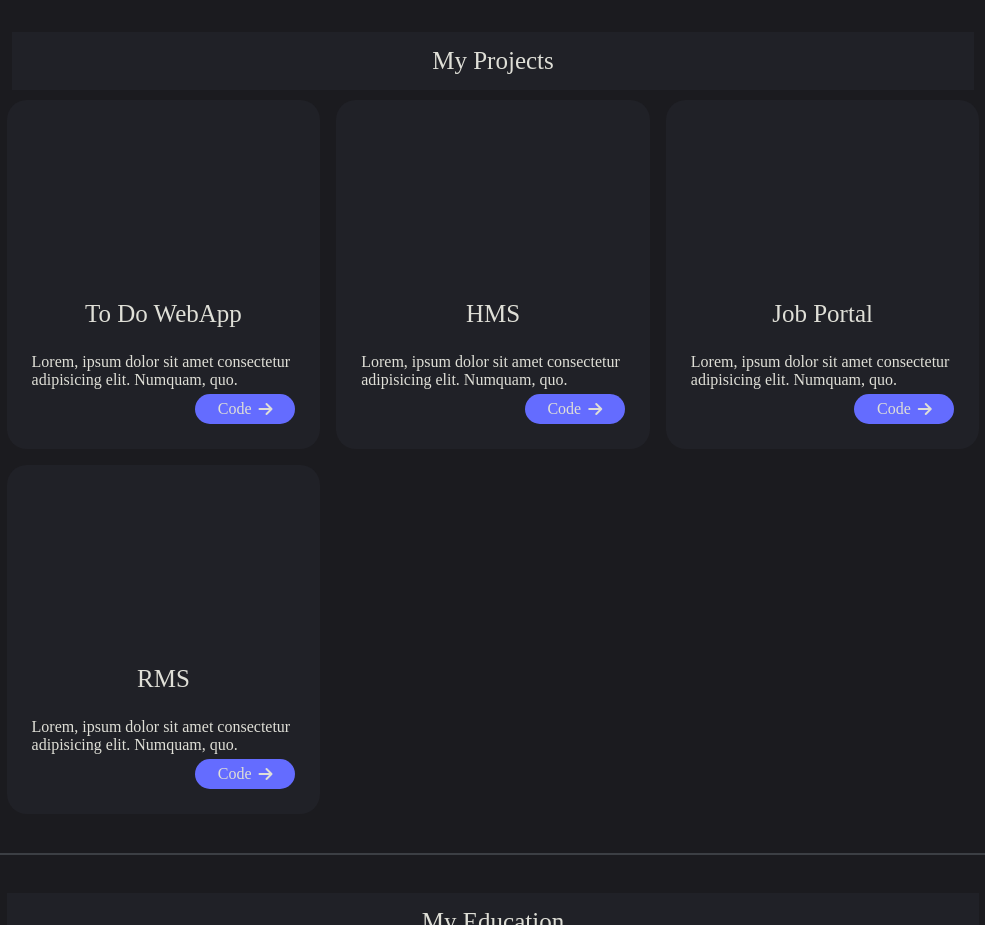
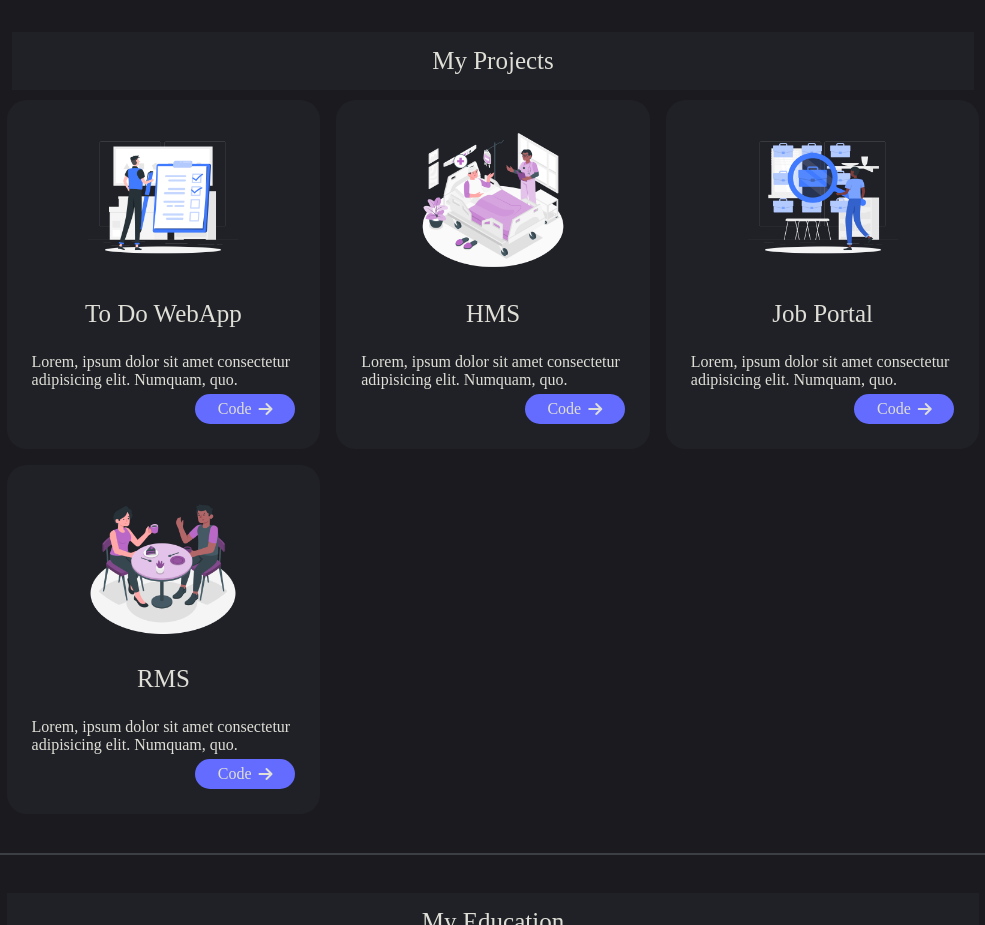
Before and after one commit to HackRoot1/portfolio, a plain HTML site: page index.html in a window 1280 px wide. Shown: the part 840-1765 px from the top of the page, without its empty margins (147-1132 px from the left). Drawn offline with nearby package versions, Linux system fonts and the light colour scheme; a web font is replaced by a local one.

Commit message:
Update index.html

```diff
--- a/index.html
+++ b/index.html
@@ -182,7 +182,7 @@
                 <div class="box">
                     <div class = "box-item">
                         <div class = "box-info">
-                            <div class="background-img" style = "--img : url(../assets/images/todo.png)"></div>
+                            <div class="background-img" style = "--img : url(../images/todo.png)"></div>
                             <div class="title">To Do WebApp</div>
                             <div class="description">Lorem, ipsum dolor sit amet consectetur adipisicing elit. Numquam, quo.</div>
                             <div class="links">
@@ -195,7 +195,7 @@
                 <div class="box">
                     <div class = "box-item">
                         <div class = "box-info">
-                            <div class="background-img" style = "--img : url(../assets/images/hms.png)"></div>
+                            <div class="background-img" style = "--img : url(../images/hms.png)"></div>
                             <div class="title">HMS</div>
                             <div class="description">Lorem, ipsum dolor sit amet consectetur adipisicing elit. Numquam, quo.</div>
                             <div class="links">
@@ -208,7 +208,7 @@
                 <div class="box">
                     <div class = "box-item">
                         <div class = "box-info">
-                            <div class="background-img" style = "--img : url(../assets/images/job_portal.png)"></div>
+                            <div class="background-img" style = "--img : url(../images/job_portal.png)"></div>
                             <div class="title">Job Portal</div>
                             <div class="description">Lorem, ipsum dolor sit amet consectetur adipisicing elit. Numquam, quo.</div>
                             <div class="links">
@@ -221,7 +221,7 @@
                 <div class="box">
                     <div class = "box-item">
                         <div class = "box-info">
-                            <div class="background-img" style = "--img : url(../assets/images/rms.png)"></div>
+                            <div class="background-img" style = "--img : url(../images/rms.png)"></div>
                             <div class="title">RMS</div>
                             <div class="description">Lorem, ipsum dolor sit amet consectetur adipisicing elit. Numquam, quo.</div>
                             <div class="links">
```
